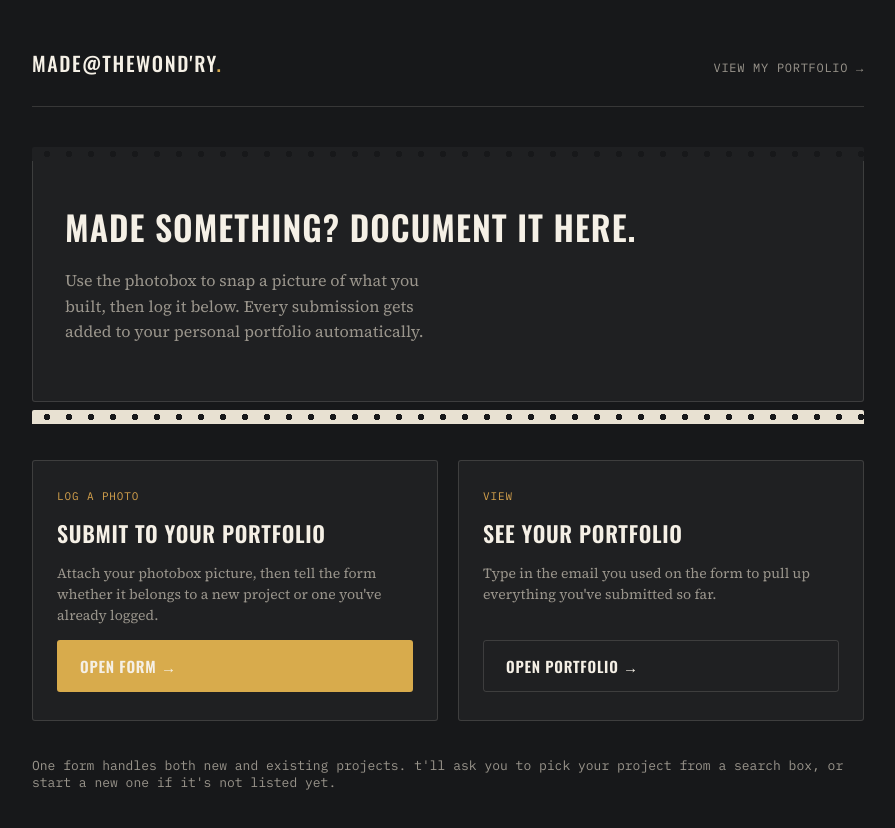
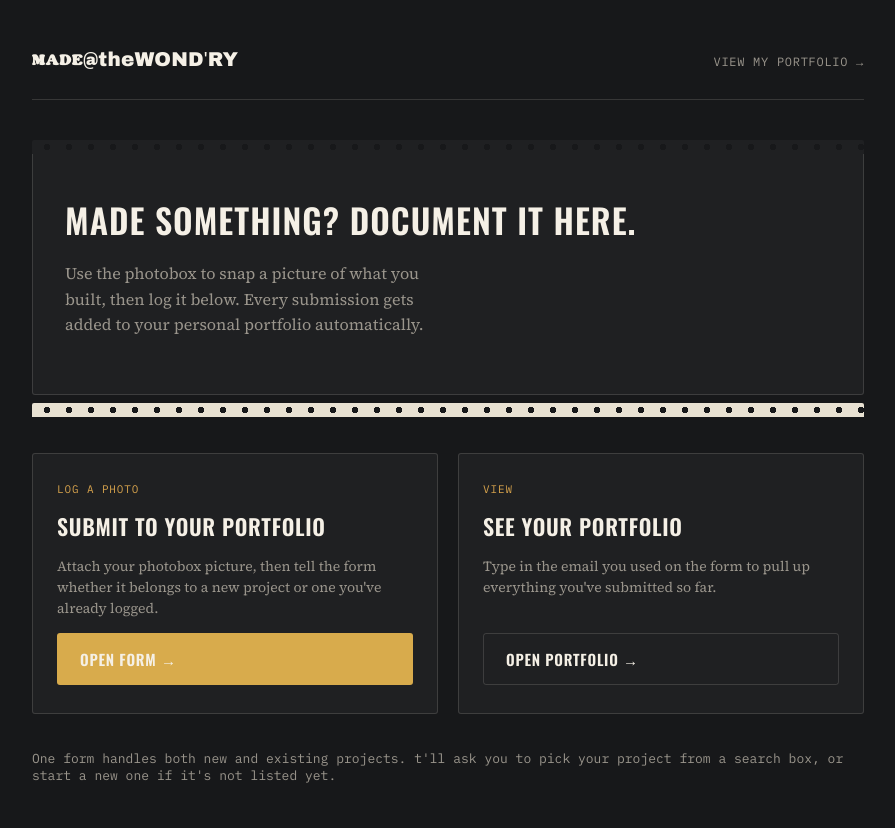
Before and after one commit to tatoshka6931-cmd/MADE, a website: page index.html in a window 1280 px wide. Shown: the whole page, without its empty margins (192-1087 px from the left). Drawn offline with nearby package versions, Linux system fonts and the light colour scheme; a web font is replaced by a local one.

Commit message:
fonts added

```diff
--- a/index.html
+++ b/index.html
@@ -11,7 +11,7 @@
 <body>
   <div class="shell">
     <header class="site-header">
-      <div class="mark">MADE@TheWOnd'ry<span class="dot">.</span></div>
+      <div class="mark" aria-label="MADE at the WOND'RY"><span class="mark-made">MADE</span><span class="mark-wondry">@theWOND</span><span class="mark-apostrophe">'</span><span class="mark-wondry">RY</span></div>
       <nav>
         <a href="portfolio.html">View my portfolio &rarr;</a>
       </nav>
--- a/style.css
+++ b/style.css
@@ -2,6 +2,21 @@
    Design tokens — a darkroom / contact-sheet identity, since the
    whole flow starts at a physical photobox.
 --------------------------------------------------------------- */
+
+@font-face {
+  font-family: 'Margin';
+  src: url('/fonts/Margin.otf') format('opentype');
+  font-display: swap;
+}
+
+@font-face {
+  font-family: 'Loew Heavy';
+  src: url('/fonts/Loew-Heavy.otf') format('opentype');
+  font-weight: 800;
+  font-display: swap;
+}
+
+
 :root {
   --ink: #17181a;        /* darkroom background */
   --ink-raised: #1f2022;
@@ -60,14 +75,28 @@ a { color: inherit; }
 }
 
 .site-header .mark {
-  font-family: 'Oswald', sans-serif;
   font-size: 20px;
-  letter-spacing: 0.08em;
-  text-transform: uppercase;
+  display: inline-flex;
+  align-items: baseline;
+  white-space: nowrap;
 }
 
-.site-header .mark .dot {
-  color: var(--safelight);
+.site-header .mark-made {
+  font-family: 'Margin', 'Oswald', sans-serif;
+  font-weight: 700;
+  letter-spacing: 0.06em;
+}
+
+.site-header .mark-wondry {
+  font-family: 'Loew Heavy', 'Arial Black', Arial, sans-serif;
+  font-weight: 800;
+  letter-spacing: 0.01em;
+}
+
+.site-header .mark-apostrophe {
+  font-family: Arial, sans-serif;
+  font-weight: 400;
+  letter-spacing: 0;
 }
 
 .site-header nav a {
```
Also changed, not shown: AIRTABLE_SETUP.md (+6 -3 lines), portfolio.html (+1 -1 lines), fonts/Loew Heavy.otf (added), fonts/Margin.otf (added), 2 other files.
